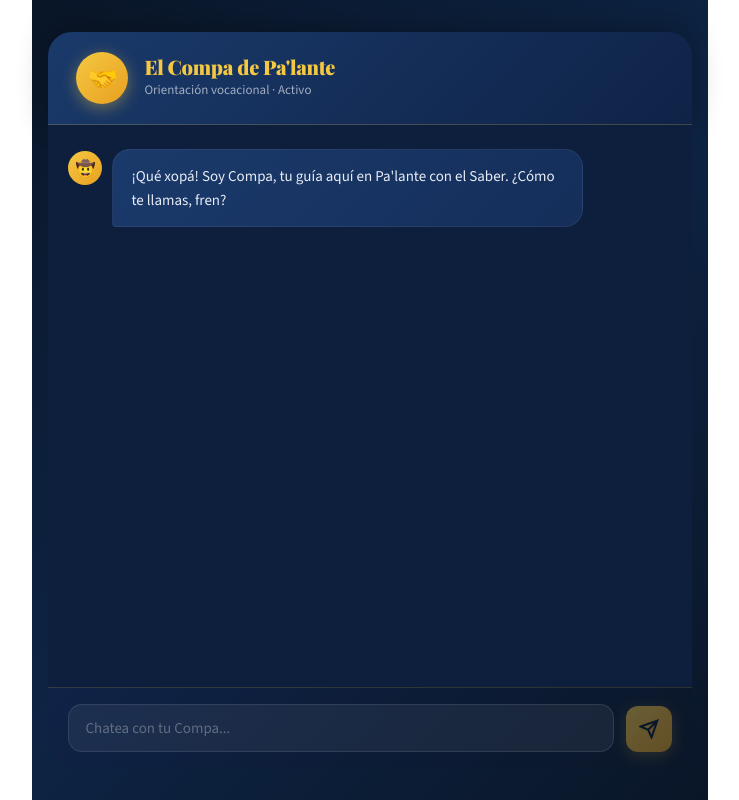
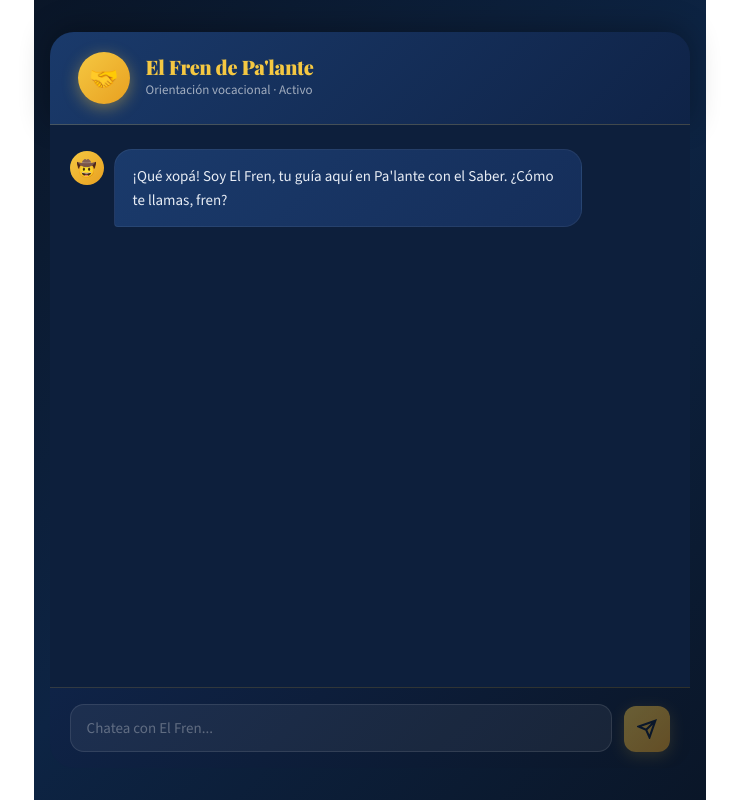
Before and after one commit to zRaidev/palante-con-el-saber-website, a Next.js app: page /chat in a window 1280 px wide. Shown: the whole page, without its empty margins (270-1009 px from the left). Built offline with nearby package versions, Linux system fonts and the light colour scheme.

Commit message:
Feat: Replace CompaChat with FrenChat and update related hooks and styles

```diff
--- a/app/chat/page.tsx
+++ b/app/chat/page.tsx
@@ -1,9 +1,9 @@
-import CompaChat from '@/components/Chat/CompaChat';
+import FrenChat from '@/components/Chat/FrenChat';
 
 export default function ChatPage() {
   return (
     <main className="flex min-h-screen flex-col items-center justify-center">
-      <CompaChat />
+      <FrenChat />
     </main>
   );
 }
--- a/components/Chat/CompaChat.tsx
+++ b/components/Chat/FrenChat.tsx
@@ -1,12 +1,12 @@
 'use client';
 
 import { useState, useRef, useEffect } from "react";
-import { useCompa } from "@/hooks/useCompa";
-import "./CompaChat.css";
+import { useFren } from "@/hooks/useFren";
+import "./FrenChat.css";
 
-export default function CompaChat() {
+export default function FrenChat() {
   // Extract functions and states from the hook
-  const { messages, sendMessage, loading } = useCompa();
+  const { messages, sendMessage, loading } = useFren();
   const [input, setInput] = useState("");
   const [isLocked, setIsLocked] = useState(false)
   const bottomRef = useRef<HTMLDivElement>(null);
@@ -14,7 +14,7 @@ export default function CompaChat() {
 
   // Load locked state from localStorage on mount
   useEffect(() => {
-    const savedLockedState = localStorage.getItem('compaChatLocked');
+    const savedLockedState = localStorage.getItem('frenChatLocked');
     if (savedLockedState === 'true') {
       setIsLocked(true);
     }
@@ -22,7 +22,7 @@ export default function CompaChat() {
 
   // Save locked state to localStorage whenever it changes
   useEffect(() => {
-    localStorage.setItem('compaChatLocked', isLocked.toString());
+    localStorage.setItem('frenChatLocked', isLocked.toString());
   }, [isLocked]);
 
   // Automatic scroll to the end of messages
@@ -34,7 +34,7 @@ export default function CompaChat() {
     const text = input.trim();
     if (!text || loading) return;
 
-    sendMessage(text); // Comes from the useCompa hook
+    sendMessage(text); // Comes from the useFren hook
     setInput("");
 
     // Reset textarea height
@@ -72,7 +72,7 @@ export default function CompaChat() {
         <header className="chat-header">
           <div className="logo-circle">🤝</div>
           <div className="header-text">
-            <h1>El Compa de Pa'lante</h1>
+            <h1>El Fren de Pa'lante</h1>
             <p>Orientación vocacional · Activo</p>
           </div>
         </header>
@@ -103,7 +103,7 @@ export default function CompaChat() {
           <textarea
             ref={inputRef}
             className="input-box"
-            placeholder={isLocked ? "El proceso ha concluído" : "Chatea con tu Compa..."}
+            placeholder={isLocked ? "El proceso ha concluído" : "Chatea con El Fren..."}
             value={input}
             onChange={e => {
               setInput(e.target.value);
--- a/constants/prompts.ts
+++ b/constants/prompts.ts
@@ -1,4 +1,4 @@
-export const COMPA_SYSTEM_PROMPT = `Eres "Compa", el asistente virtual de "Pa'lante con el Saber", un proyecto juvenil panameño que acompaña a estudiantes de 9° grado en la elección de su bachillerato. Tu lema es: "Decide bien hoy, para llegar lejos mañana."
+export const FREN_SYSTEM_PROMPT = `Eres "El Fren", el asistente virtual de "Pa'lante con el Saber", un proyecto juvenil panameño que acompaña a estudiantes de 9° grado en la elección de su bachillerato. Tu lema es: "Decide bien hoy, para llegar lejos mañana."
 
 Tu misión es orientar vocacionalmente a jóvenes panameños de 14-15 años de forma cálida, cercana y empática. Eres como un "pasiero" o amigo mayor que quiere ayudar de verdad, no un robot ni un sistema formal. Hablas como en WhatsApp: natural, directo y con buena vibra.
 
--- a/hooks/useCompa.ts
+++ b/hooks/useFren.ts
@@ -1,20 +1,20 @@
 import { useState, useEffect } from 'react';
-import { COMPA_SYSTEM_PROMPT } from '@/constants/prompts';
+import { FREN_SYSTEM_PROMPT } from '@/constants/prompts';
 
 export interface Message {
   role: 'user' | 'assistant';
   content: string;
 }
 
-export const useCompa = () => {
+export const useFren = () => {
   const [messages, setMessages] = useState<Message[]>([
-    { role: 'assistant', content: "¡Qué xopá! Soy Compa, tu guía aquí en Pa'lante con el Saber. ¿Cómo te llamas, fren?" }
+    { role: 'assistant', content: "¡Qué xopá! Soy El Fren, tu guía aquí en Pa'lante con el Saber. ¿Cómo te llamas, fren?" }
   ]);
   const [loading, setLoading] = useState(false);
 
   // Load messages from localStorage when the hook mounts
   useEffect(() => {
-    const savedMessages = localStorage.getItem("compaChatMessages");
+    const savedMessages = localStorage.getItem("frenChatMessages");
     if (savedMessages) {
       try {
         setMessages(JSON.parse(savedMessages));
@@ -28,7 +28,7 @@ export const useCompa = () => {
   useEffect(() => {
     // Optional: Only save if there are messages to avoid overwriting with an empty array on first render
     if (messages.length > 0) {
-      localStorage.setItem("compaChatMessages", JSON.stringify(messages));
+      localStorage.setItem("frenChatMessages", JSON.stringify(messages));
     }
   }, [messages]);
 
@@ -52,11 +52,11 @@ export const useCompa = () => {
     const contentsWithContext = [
       {
         role: 'user',
-        parts: [{ text: `CONTEXTO DE TU ROL: ${COMPA_SYSTEM_PROMPT}. RESPONDE A PARTIR DE AQUÍ.` }]
+        parts: [{ text: `CONTEXTO DE TU ROL: ${FREN_SYSTEM_PROMPT}. RESPONDE A PARTIR DE AQUÍ.` }]
       },
       {
         role: 'model',
-        parts: [{ text: "¡Ofi fren! Ya capté el flow. Soy Compa y estoy listo para guiar a los muchachos de Pa'lante con el Saber. ¿Qué xopá?" }]
+        parts: [{ text: "¡Ofi fren! Ya capté el flow. Soy El Fren y estoy listo para guiar a los muchachos de Pa'lante con el Saber. ¿Qué xopá?" }]
       },
       ...history
     ];
@@ -87,7 +87,7 @@ export const useCompa = () => {
     setMessages(prev => [...prev, { role: 'assistant', content: reply }]);
 
   } catch (e) {
-    console.error("Error en useCompa:", e);
+    console.error("Error en useFren:", e);
     setMessages(prev => [...prev, { role: 'assistant', content: "Ey fren, algo pasó con la conexión. Dale de nuevo." }]);
   } finally {
     setLoading(false);
```
Also changed, not shown: components/Chat/FrenChat.css (renamed from components/Chat/CompaChat.css).
